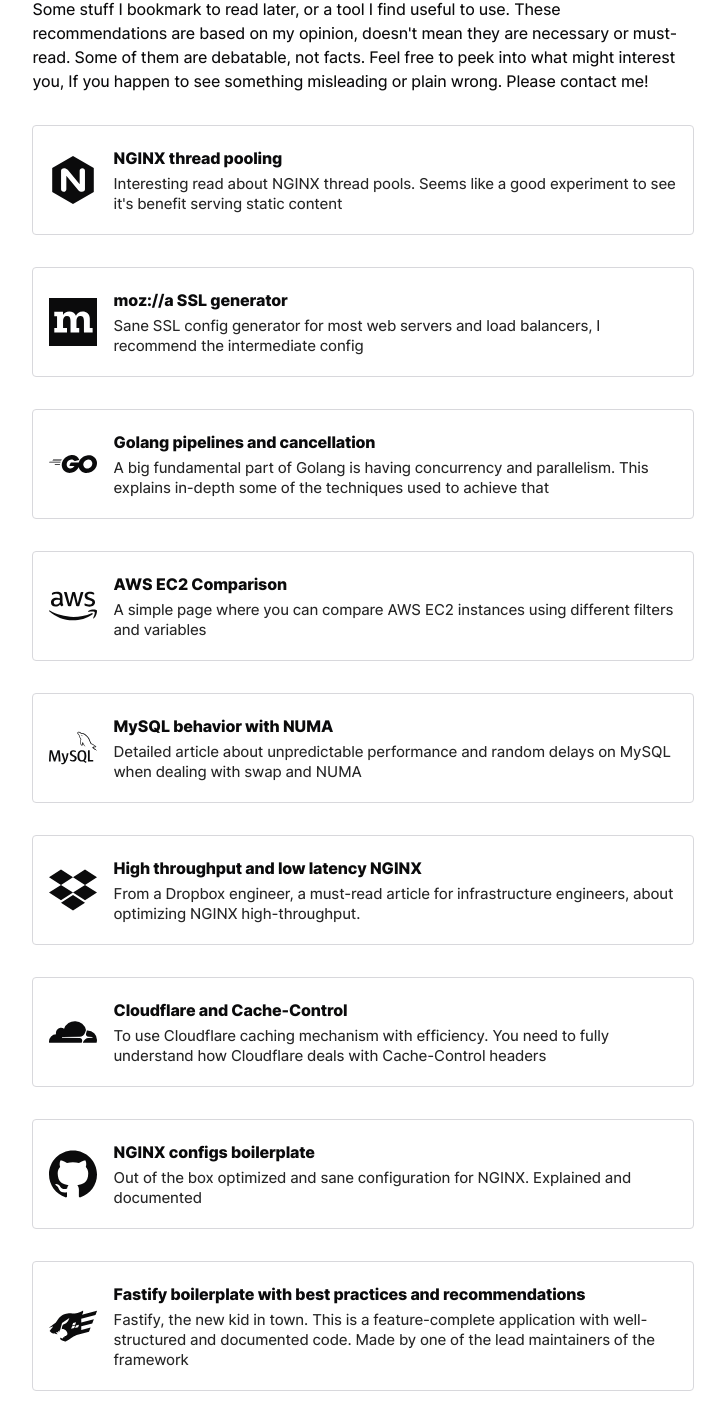
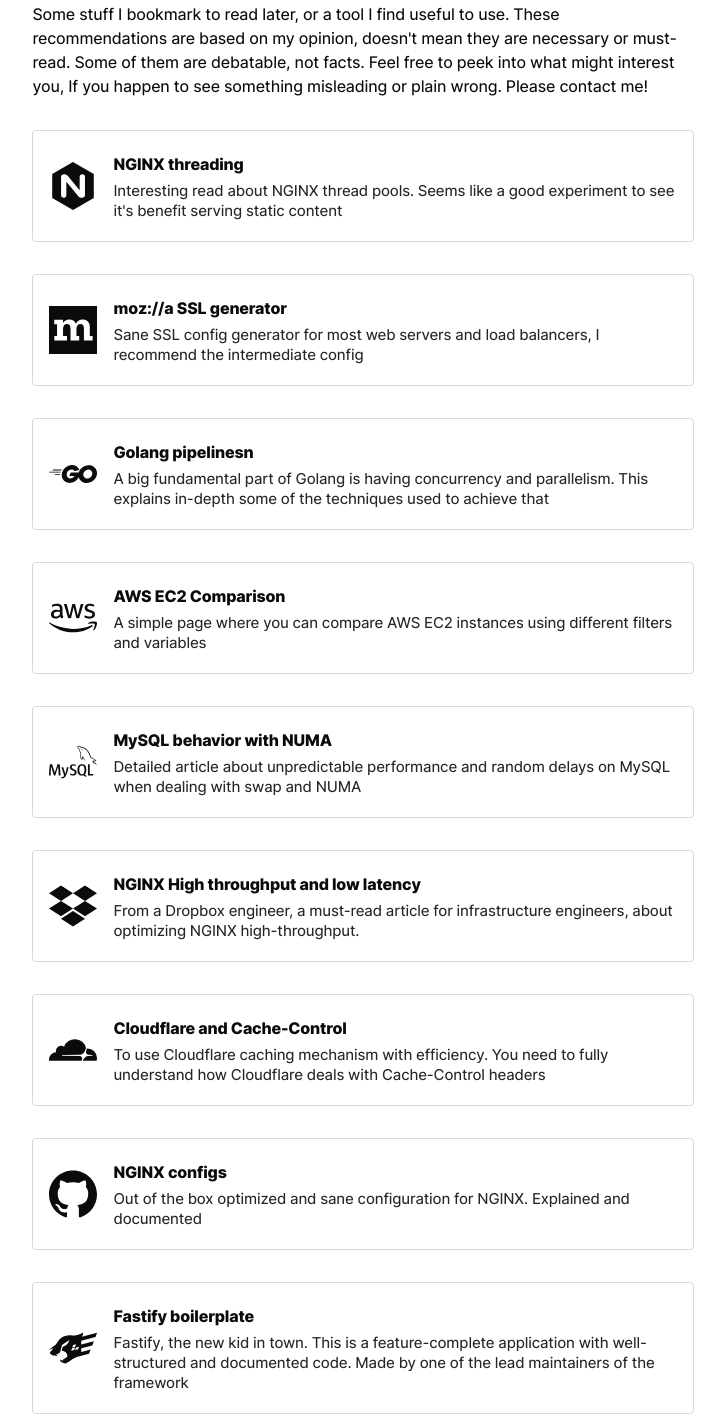
Before and after one commit to omaralsoudanii/mkreg.dev, a Next.js app: page /nuggets in a window 1280 px wide. Shown: the part 209-1630 px from the top of the page, without its empty margins (277-1002 px from the left). Built offline with nearby package versions, Linux system fonts and the light colour scheme; what @tailwindcss/typography, tailwindcss-line-clamp would draw is missing.

Commit message:
test drive

```diff
--- a/src/lib/bookmarks.ts
+++ b/src/lib/bookmarks.ts
@@ -23,7 +23,7 @@ const iconClassName = 'w-12 h-12  min-w-sm fill-current'
 
 const Bookmarks = [
   {
-    title: `NGINX thread pooling`,
+    title: `NGINX threading`,
     desc: `Interesting read about NGINX thread pools. Seems like a good experiment to see it's benefit serving static content`,
     url: `https://www.nginx.com/blog/thread-pools-boost-performance-9x/`,
     icon: Nginx({
@@ -39,7 +39,7 @@ const Bookmarks = [
     }),
   },
   {
-    title: `Golang pipelines and cancellation`,
+    title: `Golang pipelinesn`,
     desc: `A big fundamental part of Golang is having concurrency and parallelism. This explains in-depth some of the techniques used to achieve that`,
     url: `https://blog.golang.org/pipelines`,
     icon: Go({
@@ -63,7 +63,7 @@ const Bookmarks = [
     }),
   },
   {
-    title: `High throughput and low latency NGINX`,
+    title: `NGINX High throughput and low latency`,
     desc: `From a Dropbox engineer, a must-read article for infrastructure engineers, about optimizing NGINX high-throughput.`,
     url: `https://dropbox.tech/infrastructure/optimizing-web-servers-for-high-throughput-and-low-latency/`,
     icon: Dropbox({
@@ -79,7 +79,7 @@ const Bookmarks = [
     }),
   },
   {
-    title: `NGINX configs boilerplate`,
+    title: `NGINX configs`,
     desc: `Out of the box optimized and sane configuration for NGINX. Explained and documented`,
     url: `https://github.com/h5bp/server-configs-nginx`,
     icon: Github({
@@ -87,7 +87,7 @@ const Bookmarks = [
     }),
   },
   {
-    title: `Fastify boilerplate with best practices and recommendations`,
+    title: `Fastify boilerplate`,
     desc: `Fastify, the new kid in town. This is a feature-complete application with well-structured and documented code. Made by one of the lead maintainers of the framework`,
     url: `https://github.com/delvedor/fastify-example/`,
     icon: Fastify({
@@ -95,7 +95,7 @@ const Bookmarks = [
     }),
   },
   {
-    title: `MariaDB and UUID performance`,
+    title: `MariaDB UUID performance`,
     desc: `GUID/UUID Performance limitations and problems when used with MariaDB/MySQL and some possible workarounds`,
     url: `https://mariadb.com/kb/en/guiduuid-performance/`,
     icon: Mariadb({
@@ -136,7 +136,7 @@ const Bookmarks = [
   },
   {
     title: `High Performance Go`,
-    desc: `Diagnosing performance problems in your Go applications and fix them by Dave Cheney`,
+    desc: `Diagnosing performance problems in your Go applications and fix them. Workshop by Dave Cheney`,
     url: `https://dave.cheney.net/high-performance-go-workshop/sydney-2019.html#license_and_materials/`,
     icon: Go({
       className: iconClassName,
--- a/src/pages/_app.tsx
+++ b/src/pages/_app.tsx
@@ -1,3 +1,4 @@
+import '@/styles/fonts.css'
 import '@/styles/main.css'
 import { Main } from '@/components/Layouts'
 import { ThemeProvider } from 'next-themes'
--- a/src/pages/_document.tsx
+++ b/src/pages/_document.tsx
@@ -17,20 +17,6 @@ export default class MyDocument extends Document {
     return (
       <Html lang="en">
         <Head>
-          <link
-            rel="preload"
-            href="/static/fonts/Inter-roman.latin.var.woff2"
-            as="font"
-            type="font/woff2"
-            crossOrigin="anonymous"
-          />
-          <link
-            rel="preload"
-            href="/static/fonts/Inter-italic.latin.var.woff2"
-            as="font"
-            type="font/woff2"
-            crossOrigin="anonymous"
-          />
           <link
             rel="alternate"
             type="application/rss+xml"
--- a/src/styles/base.css
+++ b/src/styles/base.css
@@ -2,20 +2,18 @@
 
 @layer base {
   html {
-    font: 16px / 1.5 Inter, system-ui, -apple-system, BlinkMacSystemFont,
+    font: 16px / 1.5 'Inter var', system-ui, -apple-system, BlinkMacSystemFont,
       Segoe UI, Roboto, Helvetica Neue, Arial, Noto Sans, sans-serif,
       Apple Color Emoji, Segoe UI Emoji, Segoe UI Symbol, Noto Color Emoji;
   }
 
   body {
-    @apply subpixel-antialiased bg-white text-gray-1000 dark:bg-gray-1100 dark:text-gray-50;
+    @apply subpixel-antialiased bg-white leading-relaxed text-gray-1000 dark:bg-gray-1100 dark:text-gray-50;
     -webkit-text-size-adjust: 100%;
     -ms-text-size-adjust: 100%;
     -moz-text-size-adjust: 100%;
     text-size-adjust: 100%;
     text-rendering: optimizeLegibility;
-    font-feature-settings: 'cpsp' 1, 'ccmp' 1, 'cv01' 1, 'cv02' 1, 'cv03' 1,
-      'cv04' 1, 'liga' 1, 'clig' 1, 'rlig' 1, 'calt' 1, 'kern' 1;
     font-kerning: normal;
     font-weight: 450;
     letter-spacing: -0.01em;
--- a/src/styles/fonts.css
+++ b/src/styles/fonts.css
@@ -136,24 +136,24 @@
 /* ----------------------- variable ----------------------- */
 /* latin var */
 @font-face {
-  font-family: 'Inter';
+  font-family: 'Inter var';
   font-weight: 100 900;
+  font-style: normal;
   font-display: swap;
-  font-style: normal;
   font-named-instance: 'Regular';
-  src: url(/static/fonts/Inter-roman.latin.var.woff2) format('woff2');
+  src: url(/static/fonts/Inter-roman.var.woff2) format('woff2');
   unicode-range: U+0000-00FF, U+0131, U+0152-0153, U+02BB-02BC, U+02C6, U+02DA,
   U+02DC, U+2000-206F, U+2074, U+20AC, U+2122, U+2191, U+2193, U+2212, U+2215,
   U+FEFF, U+FFFD;
 }
 /* latin italic var */
 @font-face {
-  font-family: 'Inter';
+  font-family: 'Inter var';
   font-weight: 100 900;
   font-display: swap;
   font-style: italic;
   font-named-instance: 'Italic';
-  src: url(/static/fonts/Inter-italic.latin.var.woff2) format('woff2');
+  src: url(/static/fonts/Inter-italic.var.woff2) format('woff2');
   unicode-range: U+0000-00FF, U+0131, U+0152-0153, U+02BB-02BC, U+02C6, U+02DA,
   U+02DC, U+2000-206F, U+2074, U+20AC, U+2122, U+2191, U+2193, U+2212, U+2215,
   U+FEFF, U+FFFD;
--- a/src/styles/main.css
+++ b/src/styles/main.css
@@ -1,4 +1,3 @@
-@import 'fonts.css';
 @import 'base.css';
 @import 'prose.css';
 @import 'tailwindcss/components';
```
